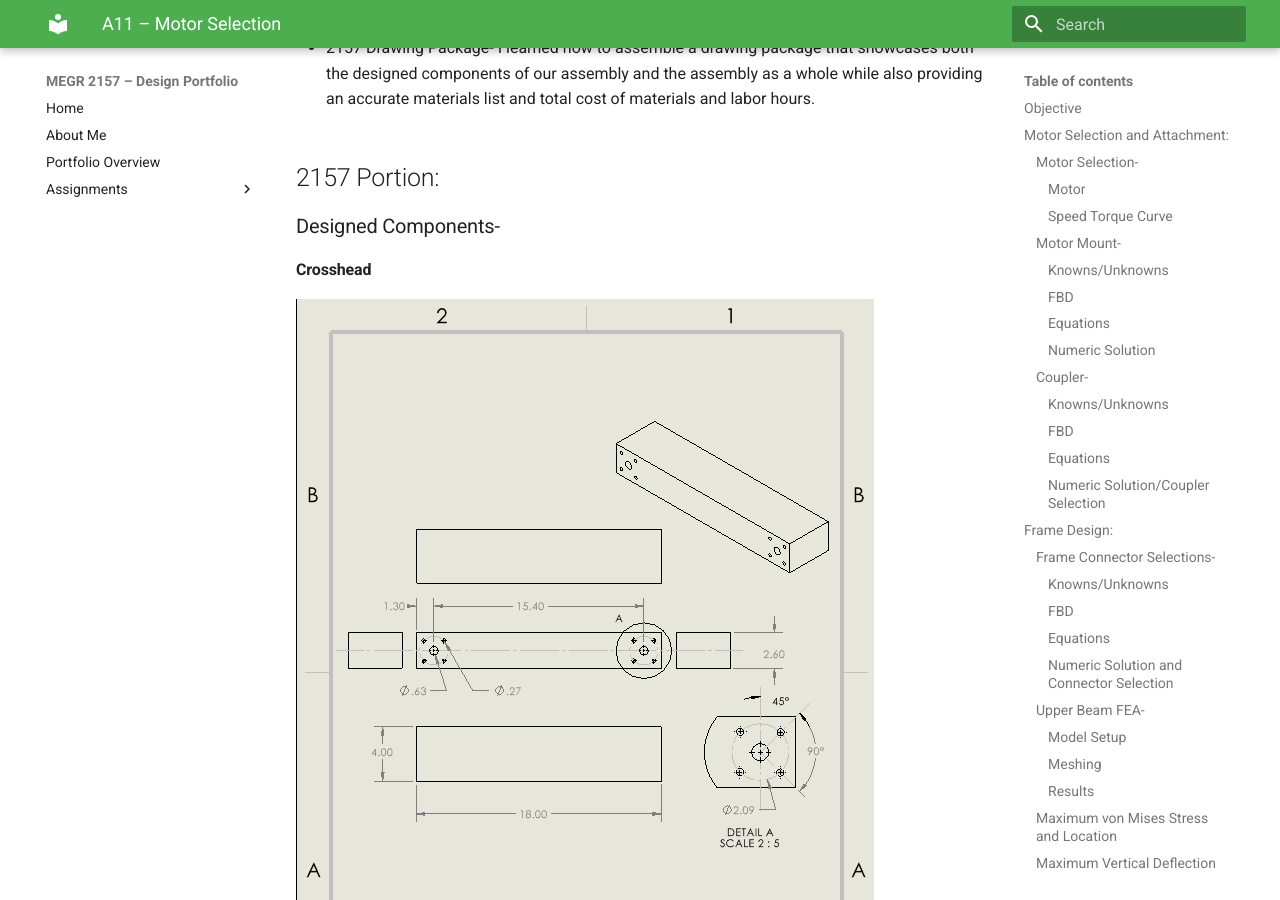
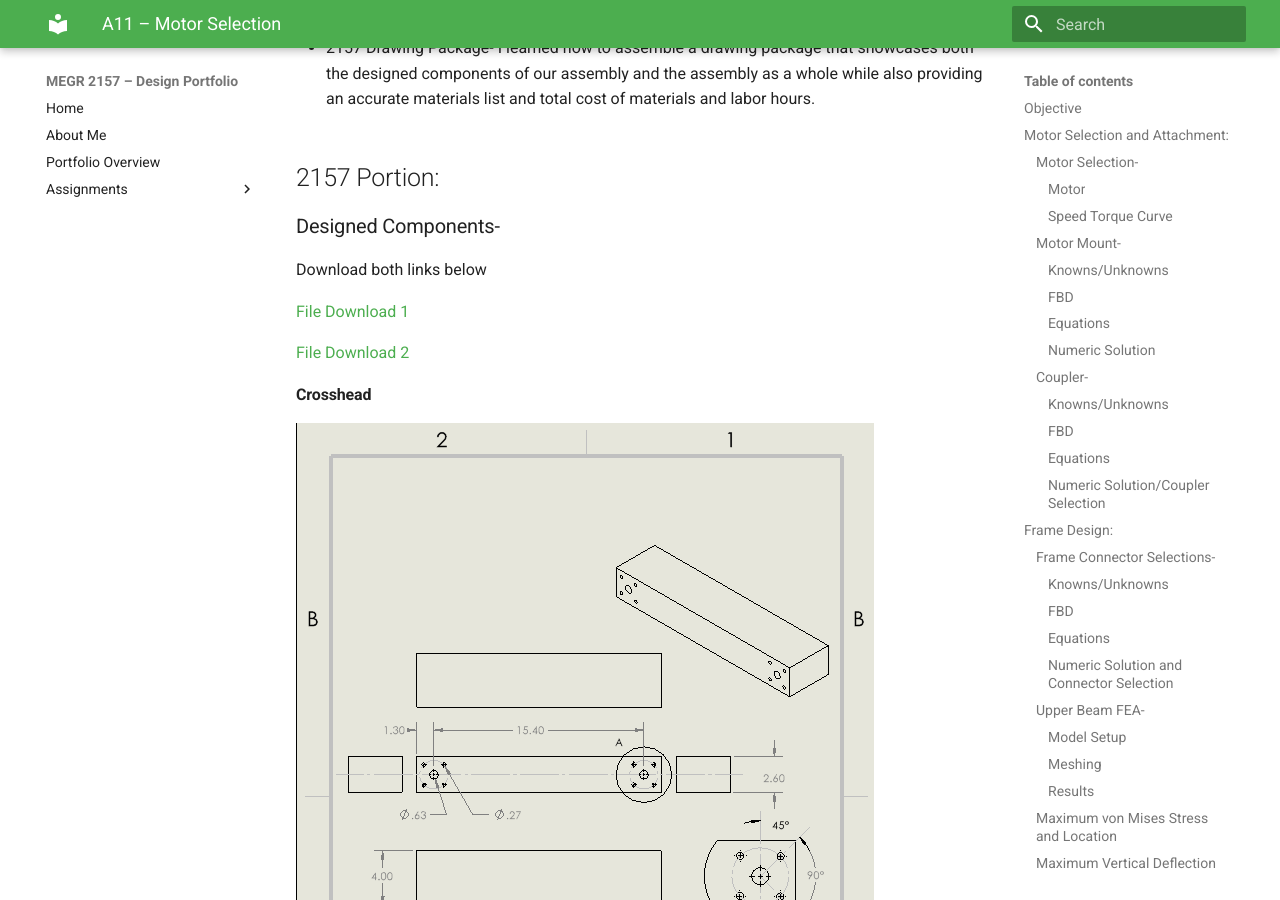
Before and after one commit to Taylor-Rockefeller-Portfolio/megr2157-portfolio, an MkDocs documentation site: the page built from docs/assignments/a11/index.md, in a window 1280 px wide and 900 px high, scrolled down 29429 px. Built offline with MkDocs 1.6.1 and Material for MkDocs 9.7.7, drawn with Linux system fonts in a browser that asks for light colours.

Commit message:
Add download links for A11 assignment files
Added download links for assignment files.

```diff
--- a/docs/assignments/a11/index.md
+++ b/docs/assignments/a11/index.md
@@ -249,6 +249,12 @@ Total Cost of Project: $1724.76
 
 ### Designed Components-
 
+Download both links below
+
+[File Download 1](https://github.com/Taylor-Rockefeller-Portfolio/megr2157-portfolio/raw/refs/heads/main/docs/assignments/a11/A11_files(1).zip)
+
+[File Download 2](https://github.com/Taylor-Rockefeller-Portfolio/megr2157-portfolio/raw/refs/heads/main/docs/assignments/a11/A11_files(2).zip)
+
 #### Crosshead
 
 ![](A10_crosshead_drawing.png)
```
